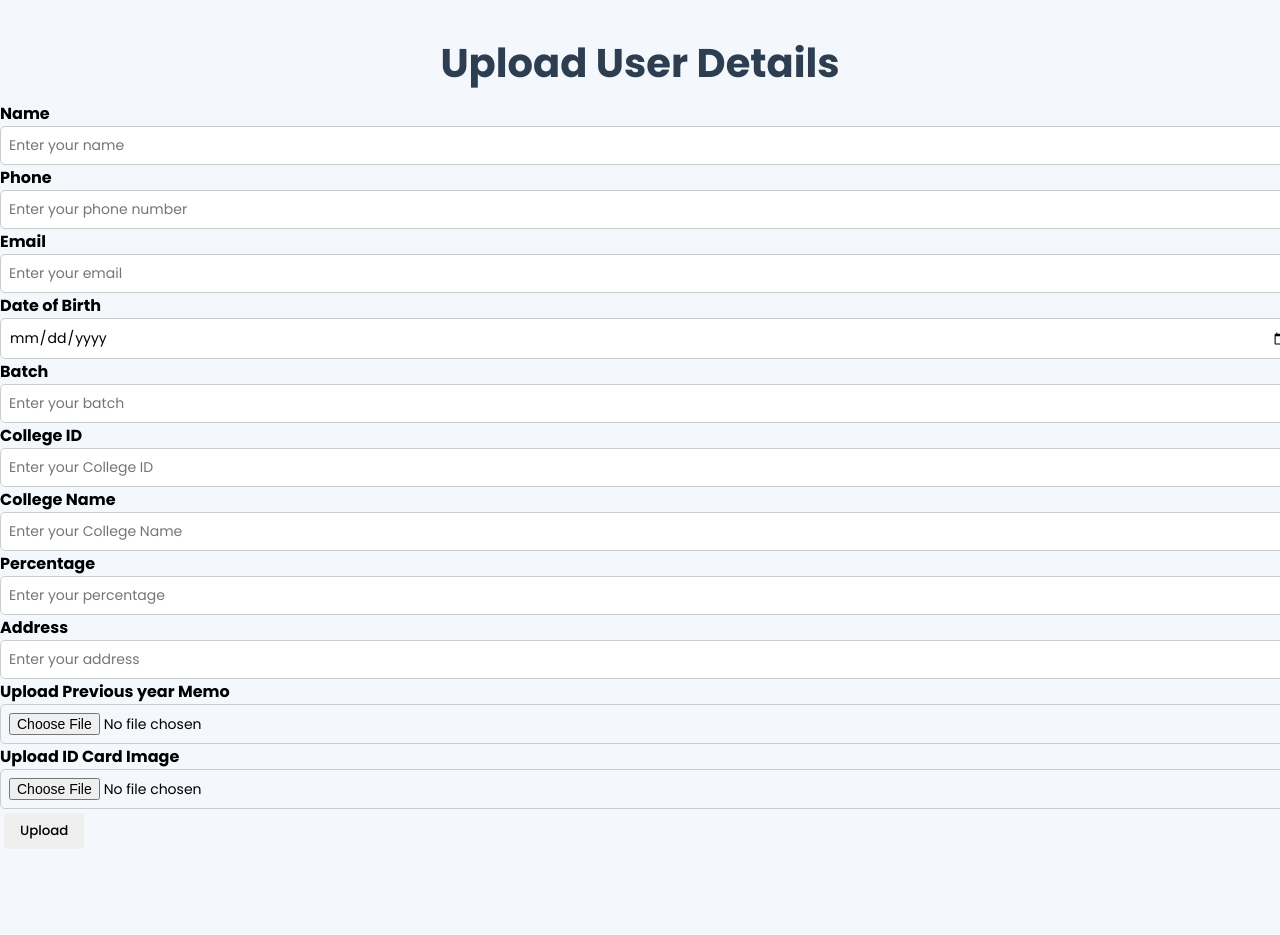
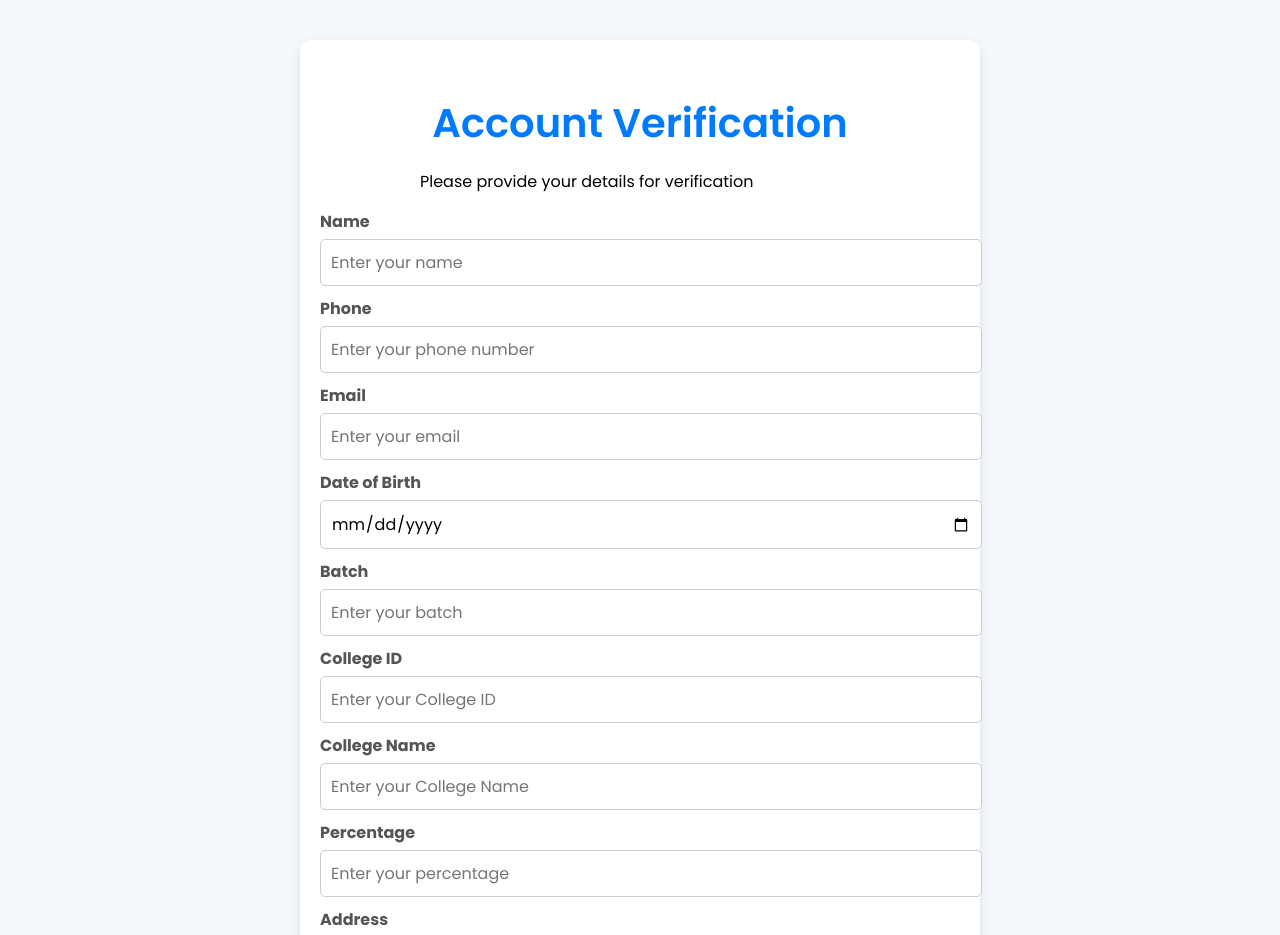
Before and after one commit to Anilvarikala/kmm, a React (Vite) app: page /#/verify-account in a window 1280 px wide. Shown: the top 935 px of the page. Before the commit the page ends 853 px from the top, so only its background shows below. Built offline with nearby package versions, Linux system fonts and the light colour scheme.

Commit message:
last commit

```diff
--- a/src/Components/VerifyAccount/VerfiyAccount.jsx
+++ b/src/Components/VerifyAccount/VerfiyAccount.jsx
@@ -2,7 +2,8 @@ import React, { useState, useEffect } from "react";
 import { db } from "../../firebase"; // Import Firebase Firestore reference
 import { doc, setDoc, getDoc } from "firebase/firestore";
 import { getAuth } from "firebase/auth";
-import "./VerifyAccount.css"
+import "./VerifyAccount.css";
+import { AlignCenter } from "lucide-react";
 const VerifyAccount = () => {
   const auth = getAuth();
   const user = auth.currentUser;
@@ -60,41 +61,6 @@ const VerifyAccount = () => {
     }
   };
 
-  // Handle form submission to Firestore
-  // const handleUpload = async () => {
-  //   if (!user) return;
-
-  //   if (
-  //     !formData.name ||
-  //     !formData.phone ||
-  //     !formData.email ||
-  //     !formData.dob ||
-  //     !formData.batch ||
-  //     !formData.collegeId ||
-  //     !formData.collegeName ||
-  //     !formData.percentage ||
-  //     !formData.address ||
-  //     !formData.profileImage ||
-  //     !formData.idCardImage
-  //   ) {
-  //     alert("Please provide all details");
-  //     return;
-  //   }
-
-  //   setUploading(true);
-
-  //   try {
-  //     const userRef = doc(db, "doctors", user.uid);
-
-  //     await setDoc(userRef, formData, { merge: true }); // Merge to prevent data loss
-
-  //     alert("User details uploaded successfully");
-  //   } catch (error) {
-  //     console.error("Error saving user data:", error);
-  //   }
-
-  //   setUploading(false);
-  // };
   const handleUpload = async () => {
     if (!user) return;
 
@@ -123,12 +89,13 @@ const VerifyAccount = () => {
       // Upload user details to Firestore, merging data to prevent overwriting
       await setDoc(userRef, formData, { merge: true });
 
-      alert("User details uploaded successfully. You will receive a message regarding your verified status in your profile section.");
+      alert(
+        "User details uploaded successfully. You will receive a message regarding your verified status in your profile section."
+      );
 
       // Optionally, you could set a "verified" field in the Firestore document to "false" initially
       const doctorRef = doc(db, "doctors", user.uid);
       await setDoc(doctorRef, { verified: false }, { merge: true });
-
     } catch (error) {
       console.error("Error saving user data:", error);
     }
@@ -136,11 +103,10 @@ const VerifyAccount = () => {
     setUploading(false);
   };
 
-
   return (
     <div className="user-upload-form">
-      <h2>Upload User Details</h2>
-
+      <h2>Account Verification</h2>
+      <p className="para">Please provide your details for verification</p>
       <label>Name</label>
       <input
         type="text"
--- a/src/Components/VerifyAccount/VerifyAccount.css
+++ b/src/Components/VerifyAccount/VerifyAccount.css
@@ -1,4 +1,4 @@
-.user-upload-form{
+/* .user-upload-form{
   width:100%;
   margin-left: 0vw;
 }
@@ -7,4 +7,97 @@
     width:70%;
     margin-left: 10vw;
   }
+} */
+
+
+
+.para{
+  margin-left: 100px;
+  text-align: center;
 }
+.user-upload-form {
+  width: 50%;
+  margin: 40px auto;
+  padding: 20px;
+  background: #ffffff;
+  border-radius: 10px;
+  box-shadow: 0px 4px 10px rgba(0, 0, 0, 0.1);
+  font-family: "Arial", sans-serif;
+}
+
+h2 {
+  text-align: center;
+  margin-bottom: 10px;
+  color: #007bff;
+  font-weight:600;
+
+}
+
+label {
+  display: block;
+  font-weight: bold;
+  margin: 10px 0 5px;
+  color: #555;
+}
+
+input[type="text"],
+input[type="email"],
+input[type="date"],
+input[type="file"] {
+  width: 100%;
+  padding: 10px;
+  border: 1px solid #ccc;
+  border-radius: 5px;
+  font-size: 16px;
+  outline: none;
+  transition: border 0.3s ease-in-out;
+}
+
+input[type="text"]:focus,
+input[type="email"]:focus,
+input[type="date"]:focus {
+  border-color: #007bff;
+}
+
+button {
+  width: 100%;
+  padding: 12px;
+  background: #007bff;
+  border: none;
+  border-radius: 5px;
+  color: #ffffff;
+  font-size: 18px;
+  cursor: pointer;
+  margin-top: 15px;
+  transition: background 0.3s ease-in-out;
+}
+
+button:hover {
+  background: #0056b3;
+}
+
+button:disabled {
+  background: #ccc;
+  cursor: not-allowed;
+}
+
+img {
+  display: block;
+  margin: 10px auto;
+  width: 120px;
+  height: 120px;
+  border-radius: 5px;
+  border: 2px solid #ddd;
+}
+
+@media (max-width: 768px) {
+  .user-upload-form {
+    width: 80%;
+  }
+}
+@media (max-width: 450px) {
+  .para{
+    margin-left: 25px;
+  }
+
+}
```
Also changed, not shown: src/Pages/Home/Home.jsx (+0 -11 lines).
